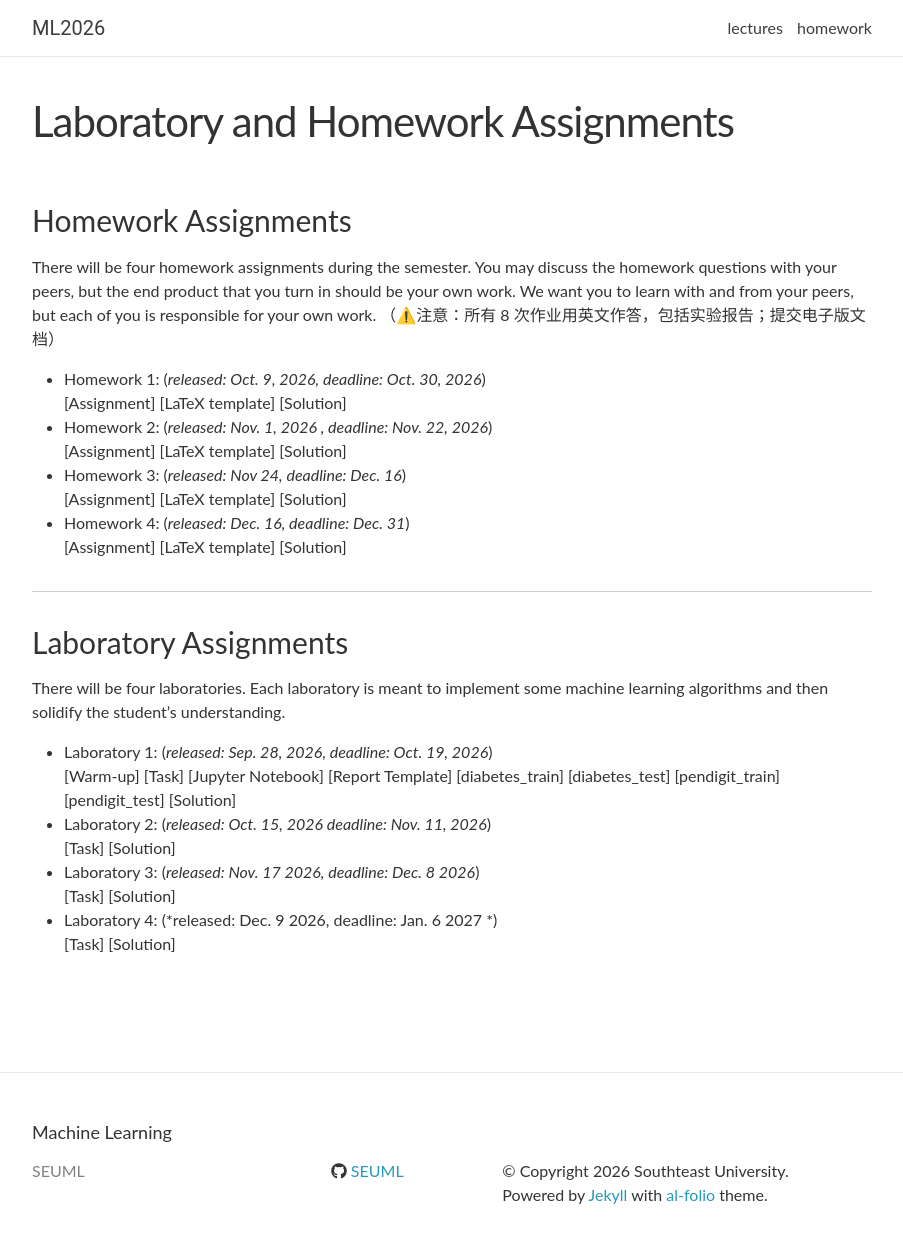
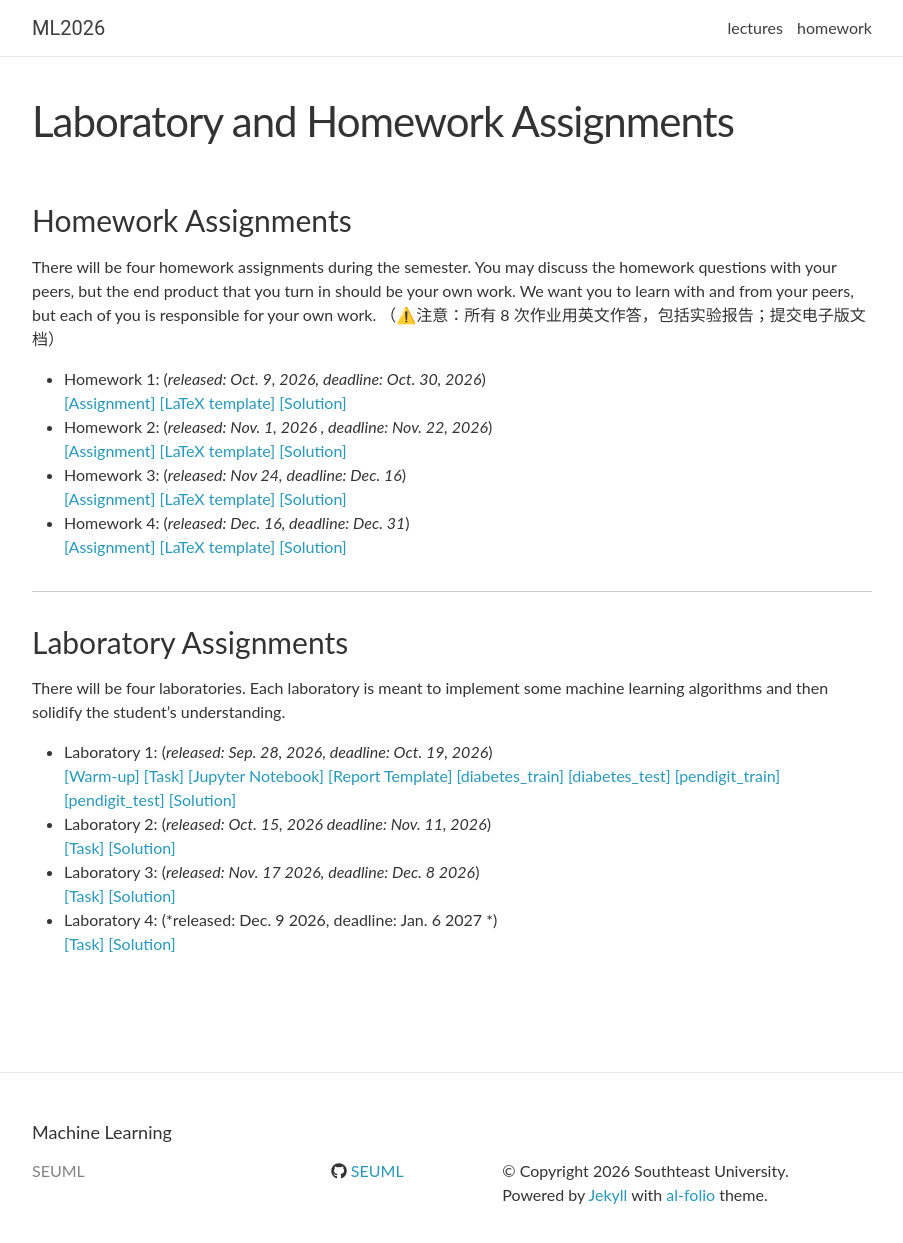
Before and after one commit to SEUML/ml-autumn-2026, a Jekyll site: the page built from _pages/homework.md, in a window 1280 px wide and 1268 px high. Shown: the top 1243 px of the window, without its empty margins (188-1091 px from the left). Built offline with Jekyll 4.4.1, drawn with Linux system fonts in a browser that asks for light colours; nearby versions of some CDN libraries; comment, search, counter and statistics services are not loaded; part of the change alters nothing that is shown.

```diff
--- a/_pages/homework.md
+++ b/_pages/homework.md
@@ -10,16 +10,16 @@ There will be four homework assignments during the semester. You may discuss the
 
 - Homework 1: (*released: Oct. 9, 2026, deadline: Oct. 30, 2026*)
 <br>
-[Assignment] [LaTeX template] [Solution]
+[[Assignment]]({{ "/assets/assignments/hw1/assignment_v1.pdf" | relative_url }}){:target="_blank"} [[LaTeX template]]({{ "/assets/assignments/hw1/latex_v1.tex" | relative_url }}){:target="_blank"} [[Solution]]({{ "/assets/assignments/hw1/solution_v1.pdf" | relative_url }}){:target="_blank"}
 - Homework 2: (*released: Nov. 1, 2026 , deadline: Nov. 22, 2026*)
 <br>
-[Assignment] [LaTeX template] [Solution]
+[[Assignment]]({{ "/assets/assignments/hw2/assignment_v1.pdf" | relative_url }}){:target="_blank"} [[LaTeX template]]({{ "/assets/assignments/hw2/latex_v1.tex" | relative_url }}){:target="_blank"} [[Solution]]({{ "/assets/assignments/hw2/solution_v1.pdf" | relative_url }}){:target="_blank"}
 - Homework 3: (*released: Nov 24, deadline: Dec. 16*)
 <br>
-[Assignment] [LaTeX template] [Solution]
+[[Assignment]]({{ "/assets/assignments/hw3/assignment_v1.pdf" | relative_url }}){:target="_blank"} [[LaTeX template]]({{ "/assets/assignments/hw3/latex_v1.tex" | relative_url }}){:target="_blank"} [[Solution]]({{ "/assets/assignments/hw3/solution_v1.pdf" | relative_url }}){:target="_blank"}
 - Homework 4: (*released: Dec. 16, deadline: Dec. 31*)
 <br>
-[Assignment] [LaTeX template] [Solution]
+[[Assignment]]({{ "/assets/assignments/hw4/assignment_v1.pdf" | relative_url }}){:target="_blank"} [[LaTeX template]]({{ "/assets/assignments/hw4/latex_v1.tex" | relative_url }}){:target="_blank"} [[Solution]]({{ "/assets/assignments/hw4/solution_v1.pdf" | relative_url }}){:target="_blank"}
 
 ***
 
@@ -30,24 +30,24 @@ There will be four laboratories. Each laboratory is meant to implement some mach
 
 - Laboratory 1: (*released: Sep. 28, 2026, deadline: Oct. 19, 2026*)
 <br>
-[Warm-up]
-[Task]
-[Jupyter Notebook]
-[Report Template]
-[diabetes_train]
-[diabetes_test]
-[pendigit_train]
-[pendigit_test]
-[Solution]
+[[Warm-up]]({{ "/assets/assignments/lab1/Prerequisites.pdf" | relative_url }}){:target="_blank"}
+[[Task]]({{ "/assets/assignments/lab1/Experiment_1.pdf" | relative_url }}){:target="_blank"}
+[[Jupyter Notebook]]({{ "/assets/assignments/lab1/Experiment_1.ipynb" | relative_url }}){:target="_blank"}
+[[Report Template]]({{ "/assets/assignments/lab1/Template.doc" | relative_url }}){:target="_blank"}
+[[diabetes_train]]({{ "/assets/assignments/lab1/diabetes_train.csv" | relative_url }}){:target="_blank"}
+[[diabetes_test]]({{ "/assets/assignments/lab1/diabetes_test.csv" | relative_url }}){:target="_blank"}
+[[pendigit_train]]({{ "/assets/assignments/lab1/pendigit_train.csv" | relative_url }}){:target="_blank"}
+[[pendigit_test]]({{ "/assets/assignments/lab1/pendigit_test.csv" | relative_url }}){:target="_blank"}
+[[Solution]]({{ "/assets/assignments/lab1/solution_v1.ipynb" | relative_url }}){:target="_blank"}
 - Laboratory 2: (*released: Oct. 15, 2026 deadline: Nov. 11, 2026*)
 <br>
-[Task]
-[Solution]
+[[Task]]({{ "/assets/assignments/lab2/lab2.zip" | relative_url }}){:target="_blank"}
+[[Solution]]({{ "/assets/assignments/lab2/solution_v1.ipynb" | relative_url }}){:target="_blank"}
 - Laboratory 3: (*released: Nov. 17 2026, deadline: Dec. 8 2026*)
 <br>
-[Task]
-[Solution]
+[[Task]]({{ "/assets/assignments/lab3/lab3.zip" | relative_url }}){:target="_blank"}
+[[Solution]]({{ "/assets/assignments/lab3/solution_v1.ipynb" | relative_url }}){:target="_blank"}
 - Laboratory 4: (*released: Dec. 9 2026, deadline: Jan. 6 2027 *)
 <br>
-[Task]
-[Solution]
+[[Task]]({{ "/assets/assignments/lab4/lab4.zip" | relative_url }}){:target="_blank"}
+[[Solution]]({{ "/assets/assignments/lab4/solution_v1.ipynb" | relative_url }}){:target="_blank"}
```
